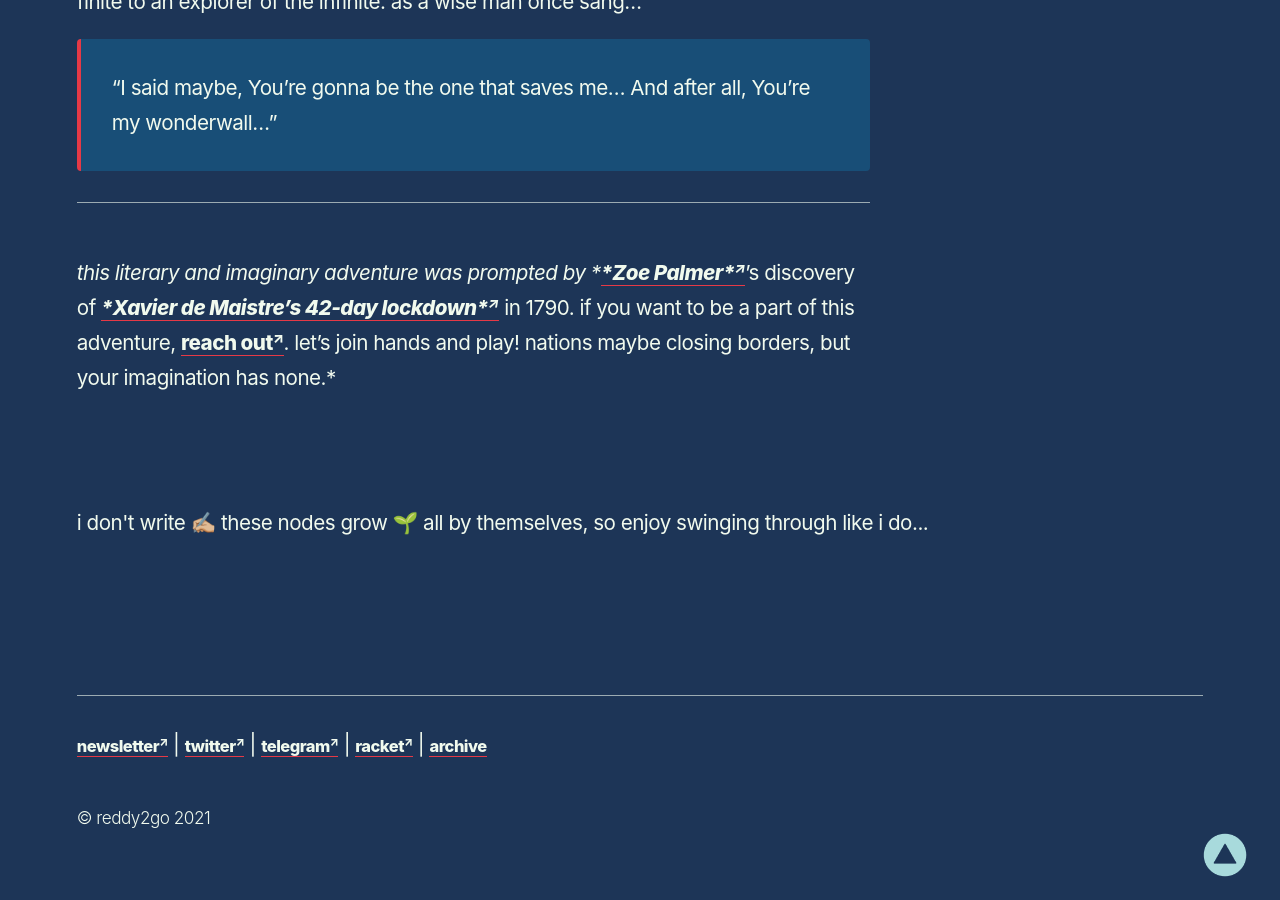
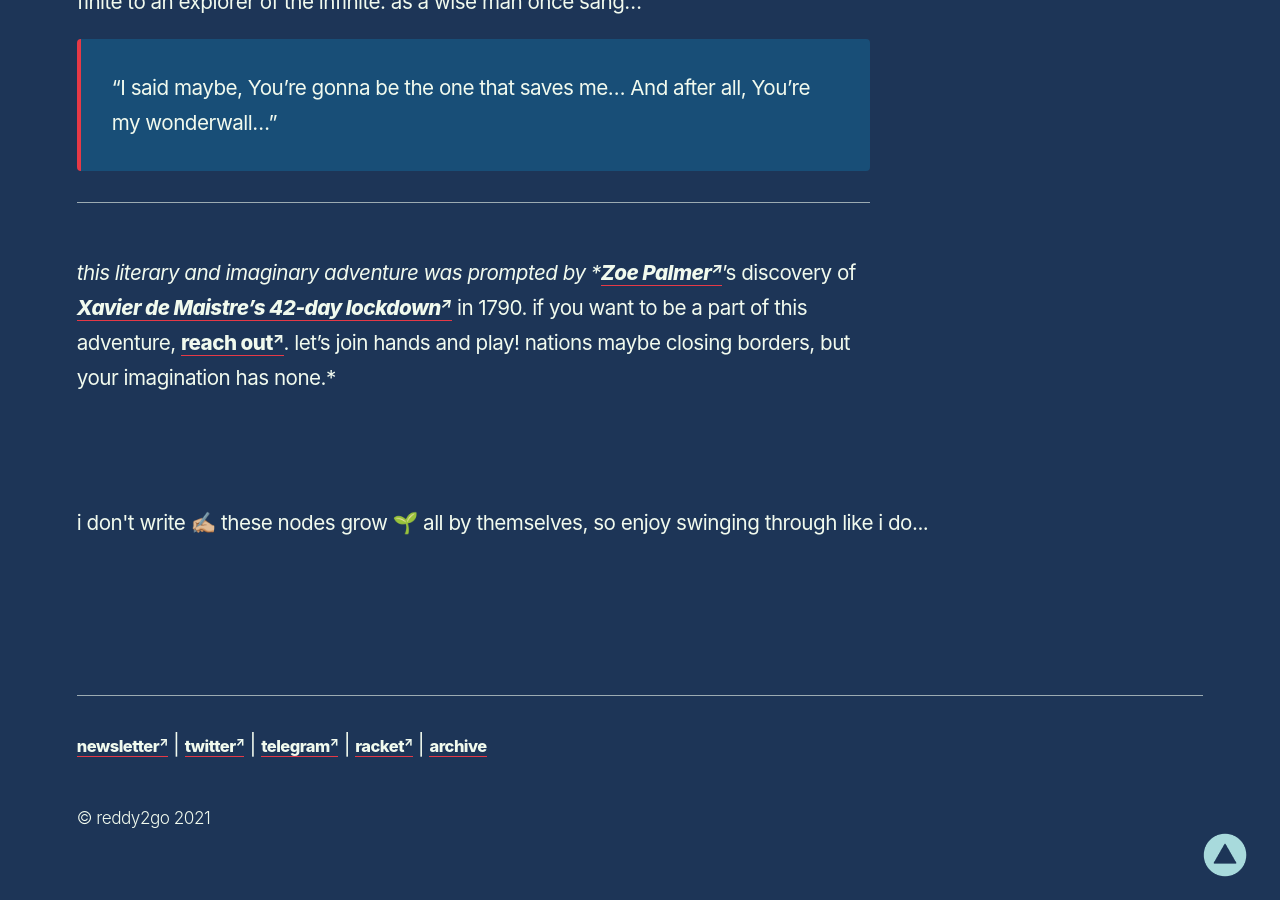
Before and after one commit to reddy2go/redgarden, a Jekyll site: the page built from _notes/wonderwall.md, in a window 1280 px wide and 900 px high, scrolled down 2115 px. Built offline with Jekyll 4.4.1, drawn with Linux system fonts in a browser that asks for light colours; some web fonts are replaced.

```diff
--- a/_notes/wonderwall.md
+++ b/_notes/wonderwall.md
@@ -24,4 +24,4 @@ thus the finite walls of my castle are now infinite horizons of endless possibil
 > You're my wonderwall..."
 
 ---
-*this literary and imaginary adventure was prompted by *[*Zoe Palmer*](https://twitter.com/palmerish)*'s discovery of *[*Xavier de Maistre's 42-day lockdown*](https://www.laphamsquarterly.org/travel/small-world)* in 1790. if you want to be a part of this adventure, [reach out](https://twitter.com/reddy2go). let's join hands and play! nations maybe closing borders, but your imagination has none.*
+*this literary and imaginary adventure was prompted by *[Zoe Palmer](https://twitter.com/palmerish)*'s discovery of *[Xavier de Maistre's 42-day lockdown](https://www.laphamsquarterly.org/travel/small-world)* in 1790. if you want to be a part of this adventure, [reach out](https://twitter.com/reddy2go). let's join hands and play! nations maybe closing borders, but your imagination has none.*
```
